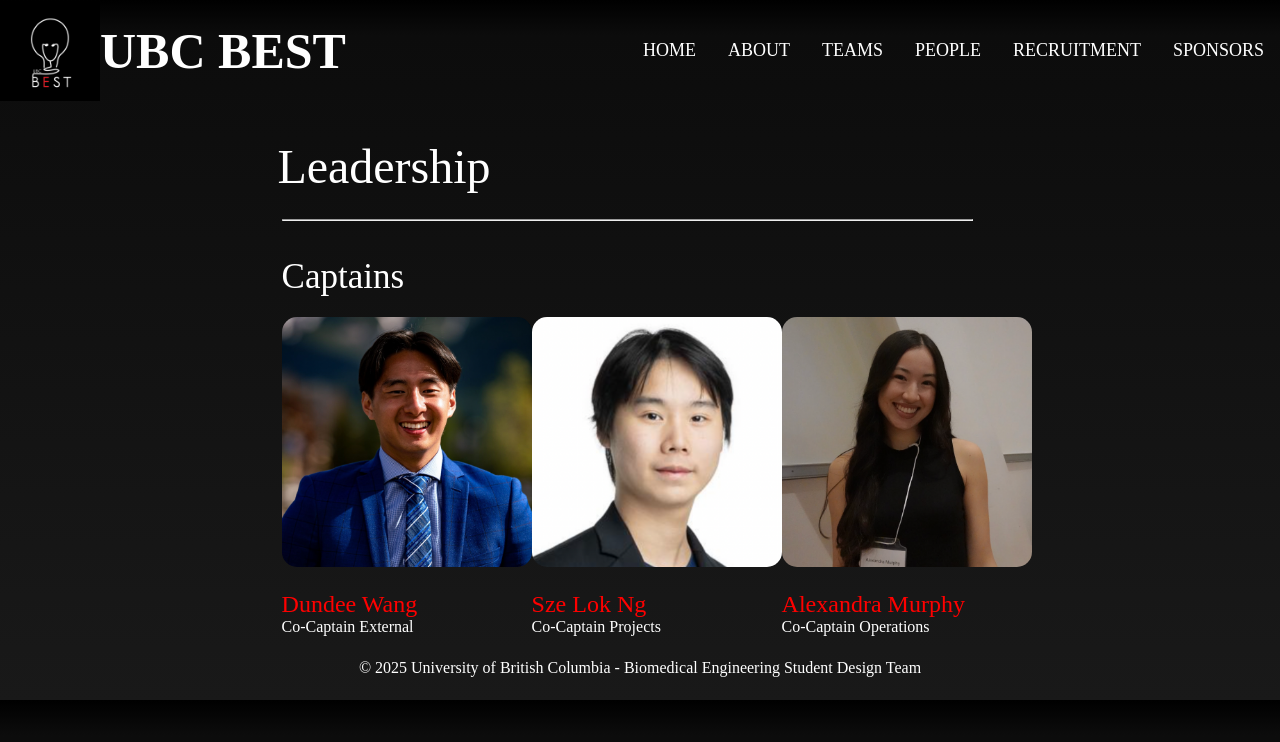
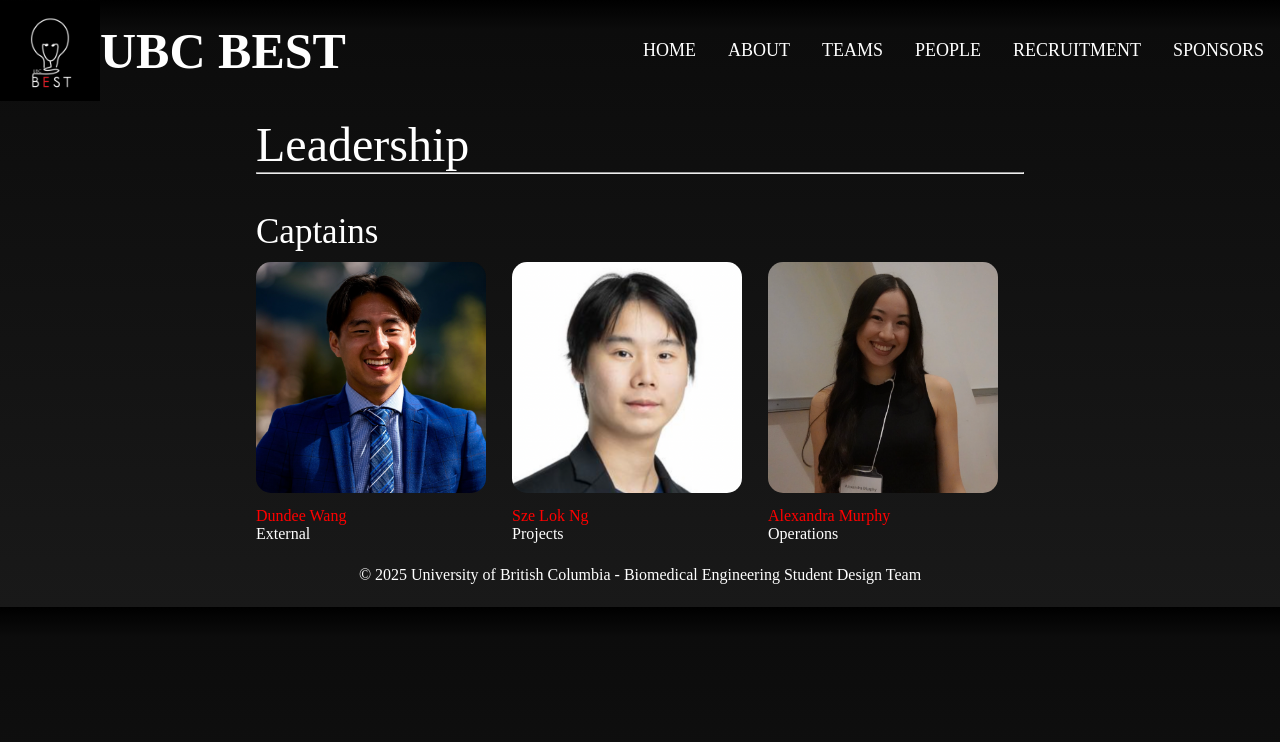
Before and after one commit to BESTubc/ubcbest.github.io, a React (Create React App) app: page /people in a window 1280 px wide. Shown: the top 742 px of the page. Built offline with nearby package versions, Linux system fonts and the light colour scheme.

Commit message:
responsive website

```diff
--- a/src/App.css
+++ b/src/App.css
@@ -128,6 +128,23 @@ h2 {
   .about-us-description {
     width: 100%;
   }
+
+  .about-us-card-description {
+    font-size: 16px;
+  }
+
+  .teams iframe {
+    display: none;
+  }
+
+  .team-card {
+    width: 100%;
+  }
+
+  .teams-headshots {
+    text-align: left;
+    margin: 0% 5%;
+  }
 }
 
 /* Mobile */
@@ -154,7 +171,7 @@ h2 {
   }
 
   .about-us-card-description {
-    font-size: 8px;
+    font-size: 12px;
   }
 
   .about-us-description {
@@ -163,6 +180,19 @@ h2 {
 
   .about-us-card {
     width: 100%
+  }
+
+  .teams-headshots {
+    text-align: left;
+    margin: 0% 5%;
+  }
+
+  .teams iframe {
+    display: none;
+  }
+
+  .team-card {
+    width: 100%;
   }
 }
 
@@ -199,7 +229,19 @@ h2 {
   }
 
   .about-us-card-description {
-    font-size: 10px;
+    font-size: 13px;
+  }
+  .teams-headshots iframe {
+    height: 300px;
+    width: 400px;
+  }
+  .teams-headshots {
+    text-align: left;
+    margin: 0% 5%;
+  }
+
+  .team-card {
+    width: 50%;
   }
 }
 
@@ -211,7 +253,15 @@ h2 {
   }
 
   .about-us-card-description {
-    font-size: 12px;
+    font-size: 14px;
+  }
+  .teams-headshots iframe {
+    height: 300px;
+    width: 400px;
+  }
+  .teams-headshots {
+    text-align: left;
+    margin: 0% 20%;
   }
 }
 
@@ -228,7 +278,11 @@ h2 {
   }
 
   .about-us-card-description {
-    font-size: 13px;
+    font-size: 15px;
+  }
+  .teams-headshots iframe {
+    height: 350px;
+    width: 450px;
   }
 }
 
@@ -239,8 +293,9 @@ h2 {
     width: 640px;
   }
 
+
   .about-us-card-description {
-    font-size: 14px;
+    font-size: 16px;
   }
 }
 
@@ -268,7 +323,7 @@ nav .fa-solid{
 
 iframe {
   border-style: none;
-  border-radius: 5cap;
+  border-radius: 15px;
 }
 
 /*------------------- HOME-ABOUT ---------------------*/
@@ -507,9 +562,9 @@ display: block;
   border: 5px solid #DCDCDD;
   border-radius: 2cap;
   display: flex;
-  height: 35vh;
   margin: 2%;
-  position: relative
+  position: relative;
+  height: auto;
 }
 
 .about-us-card-info {
@@ -535,19 +590,12 @@ display: block;
 }
 
 .about-us-card-description p {
-  position: absolute;
-  top: 0;
   margin: 1rem;
-  line-height: 1.5;
+  line-height: 1.5rem;
 }
 
 .about-us-card-description img {
-  position: absolute;
-  top: 0;
-  left: 48%;
-  bottom: 0;
-  right: 0;
-  width: 52%;
+  width: 100%;
   height: 100%;
   border-radius: 0px 1.4cap 1.4cap 0px;
 }
@@ -585,26 +633,11 @@ display: block;
   align-items: center;
 }
 
-.teams-header {
-  height: 10vh;
-  width: 60%;
-}
-
-.line {
-  width: 54%;
-  margin-left: 22%;
-}
-
 .teams-header h1 {
-  margin-top: 5%;
+  margin-top: 1rem;
   font-size: 48px;
   font-weight: 300;
-  text-align: center;
-}
-
-.teams-headshots {
   text-align: left;
-  margin: 0% 22%;
 }
 
 .teams-headshots h2 {
@@ -612,13 +645,10 @@ display: block;
 }
 
 .profile-img {
-  margin: 20px 0px;
+  margin: 10px 0px;
   border-radius: 15px;
-
-}
-
-.teams-headshots iframe {
-  height: 350px;
+  max-width: 90%;
+  height: 100%;
 }
 
 
@@ -626,10 +656,6 @@ display: block;
   display: flex;
   justify-content: space-between;
   align-items: center;
-  text-wrap: wrap;
-}
-
-.profile-card {
 }
 
 .teams {
@@ -651,41 +677,85 @@ display: block;
 
 /*------------------- RECRUITMENT ---------------------*/
 
+#join-now {
+  margin-top: 5%;
+  margin-bottom: 5%;
+  display: flex;
+  justify-content: center;
+}
+
+.recruitment-container iframe {
+  position: absolute;
+  top: 0;
+  left: 25%;
+  bottom: 0;
+  right: 0;
+  width: 50%;
+  height: 50%;
+}
+.quote {
+  text-align: center;
+  margin: 2rem;
+}
+.quote h2 {
+  font-size: 2.5vw;
+  font-weight: bold;
+}
+.quote p {
+  font-size: 1.5vw;
+  margin-top: 1rem;
+}
+#join-now h2 {
+  border: 1px solid white;
+  padding: 2rem;
+  width: 50%;
+  border-radius: 15px;
+  font-size: 24px;
+}
+
 .recruitment {
-  background-color: #28282B;
+  background-color: black;
   color: #D0D0D0;
 }
 
-.recruitment-container {
-  height: 100vh;
+.responsive-iframe {
+  position: relative;
+  overflow: hidden;
+  width: 100%;
+  padding-top: 56.25% ; /* 16:9 Aspect Ratio (divide 9 by 16 = 0.5625) */
+  margin-bottom: -22%;
 }
 
-.recruitment-container h1 {
-  height: 25%;
-  padding-top: 20%;
+.recruitment-container {
+  height: 100%;
+  display: flex;
+  justify-content: center;
+  align-items: center;
+  flex-direction: column;
 }
 
 .call-to-action {
   font-size: 30px;
   font-weight: 100;
-  margin: 7% 50px;
+  margin: 2rem;
   border: 2px solid #DCDCDD;
-  padding: 20px 30px;
+  padding: 1rem;
   border-radius: 25cap;
   color: #DCDCDD;
-  background-color: #28282B;
+  background-color: black;
 }
 
 .call-to-action:hover {
-  color: #28282B;
+  color: black;
   background-color: #DCDCDD;
 }
 
 .recruitment-container h2{
-  height: 25%;
-  padding-top: 15%;
-  margin-left: 25%;
   width: 50%;
+}
+
+.recruitment-container h1{
+  font-size: 5vw;
 }
 
 .hidden {
@@ -721,32 +791,13 @@ display: block;
 
 .recruitment-container h3 {
   font-size: 24px;
-  margin-top: 12%;
   font-weight: 500;
+  margin: 1rem;
 }
 
-.quote {
-  width: 32%;
-  text-align: left;
-  margin-left: 25%;
-  margin-top: 20%;
-  height: 150vh;
-}
-
-.quote-background {
-  background-image: url("https://picsum.photos/1800/1000");
-  filter: blur(8px);
-  -webkit-filter: blur(8px);
-  height: 100vh;
-}
-
-.quote h2 {
-  font-weight: bold;
-}
-
-.quote p {
-  font-size: 22px;
-  margin-top: 5%;
+.testimonials {
+  display: flex;
+  justify-content: center;
 }
 
 /*------------------- SPONSORS ---------------------*/
--- a/src/components/ProfileCard.jsx
+++ b/src/components/ProfileCard.jsx
@@ -3,8 +3,8 @@ import React from "react";
 const ProfileCard = (props) => {
   return (
     <div className="profile-card" class={props.class}>
-      <img src={props.image} className="profile-img" height={props.height} width={props.width} />
-      <p style={{color: props.color, fontSize: "24px"}}>{props.name}</p>
+      <img src={props.image} className="profile-img" />
+      <p style={{color: props.color, fontSize: "1rem"}}>{props.name}</p>
       <p>{props.position}</p>
     </div>
   );
--- a/src/pages/People.jsx
+++ b/src/pages/People.jsx
@@ -26,22 +26,45 @@ const People = () => {
   const scrollFeatures = getScrollFeatures();
 
   React.useEffect(() => {
-      getScrollFeatures({ type: 'recruitment' });
+    getScrollFeatures({ type: "recruitment" });
   }, [scrollFeatures]);
 
   return (
     <div>
+      <div className="teams-headshots">
         <div className="teams-header">
           <h1>Leadership</h1>
         </div>
-      <hr className="line" />
-
-      <div className="teams-headshots">
+        <hr />
         <h2>Captains</h2>
         <div className="captains">
-            <ProfileCard height="250px" width="250px" color="red" class="hidden item" name="Dundee Wang" position="Co-Captain External" image={external}/>
-            <ProfileCard height="250px" width="250px" color="red" class="hidden item" name="Sze Lok Ng" position="Co-Captain Projects" image={projects}/>
-            <ProfileCard height="250px" width="250px" color="red" class="hidden item" name="Alexandra Murphy" position="Co-Captain Operations" image={operations}/>
+          <ProfileCard
+            height="250px"
+            width="250px"
+            color="red"
+            class="hidden item"
+            name="Dundee Wang"
+            position="External"
+            image={external}
+          />
+          <ProfileCard
+            height="250px"
+            width="250px"
+            color="red"
+            class="hidden item"
+            name="Sze Lok Ng"
+            position="Projects"
+            image={projects}
+          />
+          <ProfileCard
+            height="250px"
+            width="250px"
+            color="red"
+            class="hidden item"
+            name="Alexandra Murphy"
+            position="Operations"
+            image={operations}
+          />
         </div>
       </div>
       <Footer />
--- a/src/pages/Recruitment.jsx
+++ b/src/pages/Recruitment.jsx
@@ -1,4 +1,5 @@
 import React from "react";
+import { useState } from "react";
 
 import Footer from "../components/Footer";
 import Button from "../components/Button";
@@ -20,6 +21,7 @@ function getScrollFeatures() {
 
 const Recruitment = () => {
   const scrollFeatures = getScrollFeatures();
+  const [ recruitingStatus, setRecruitingStatus ] = useState(false);
 
   React.useEffect(() => {
     getScrollFeatures({ type: "recruitment" });
@@ -29,35 +31,36 @@ const Recruitment = () => {
     <div class="recruitment">
       <div class="recruitment-container hidden">
         <h1>Join us. Be the BEST.</h1>
-        <Button mode="call-to-action" title="LEARN MORE" />
-      </div>
-      <div class="recruitment-container hidden">
-        <h2>
-          This is where individual imaginations gather together, committing the
-          values that lead to great work. Here you'll do more than join
-          something --you'll add something.
-        </h2>
+        <a href="/recruitment/#join-now" ><Button mode="call-to-action" title="LEARN MORE" /></a>
+        <div class="responsive-iframe">
+        <iframe src="https://drive.google.com/file/d/1nNUXwTF8uefKxN7C1j7r5JEtPy7Gwt5c/preview" allow="autoplay"></iframe>
+          </div>
       </div>
       <div class="recruitment-container hidden">
         <h1>
           Join a team and inspire <br /> the work.
         </h1>
         <h3>Discover how you can make an impact.</h3>
+        <div class="responsive-iframe"><iframe src="https://drive.google.com/file/d/1MWdRYMI1WCBESAi_ptAqyyDhD00TcJC0/preview" allow="autoplay"></iframe></div>
+
+      </div>
+      <div class="testimonials"><div class="quote">
+        <h2>
+          "We aren’t merely creating products. We’re creating the future
+          for people."
+        </h2>
+        <p>Ehsan, BIT Team Lead</p>
       </div>
       <div class="quote">
         <h2>
-          "We aren’t merely creating products. We’re creating something magical
-          for the person who uses it."
+          "At UBC BEST, you can unapologetically be yourself and grow and thrive."
         </h2>
-        <p>Ehsan, Engineering Manager</p>
+        <p>Sujin, ENABLE Team Lead</p>
+      </div></div>
+
+      <div id="join-now">
+      {recruitingStatus ? <Button mode="call-to-action" title="JOIN US"/> : <h2>Sorry, we’re not recruiting at the moment but check back later!</h2>}
       </div>
-      <div class="quote">
-        <h2>
-          "At Apple, you can unapologetically be yourself and grow and thrive."
-        </h2>
-        <p>Sujin, Apple Store</p>
-      </div>
-      <Button mode="call-to-action" title="JOIN US"/>
       <Footer />
     </div>
   );
```
Also changed, not shown: src/pages/Teams.jsx (+80 -65 lines). Lines whose indentation alone changed are shown as unchanged.
